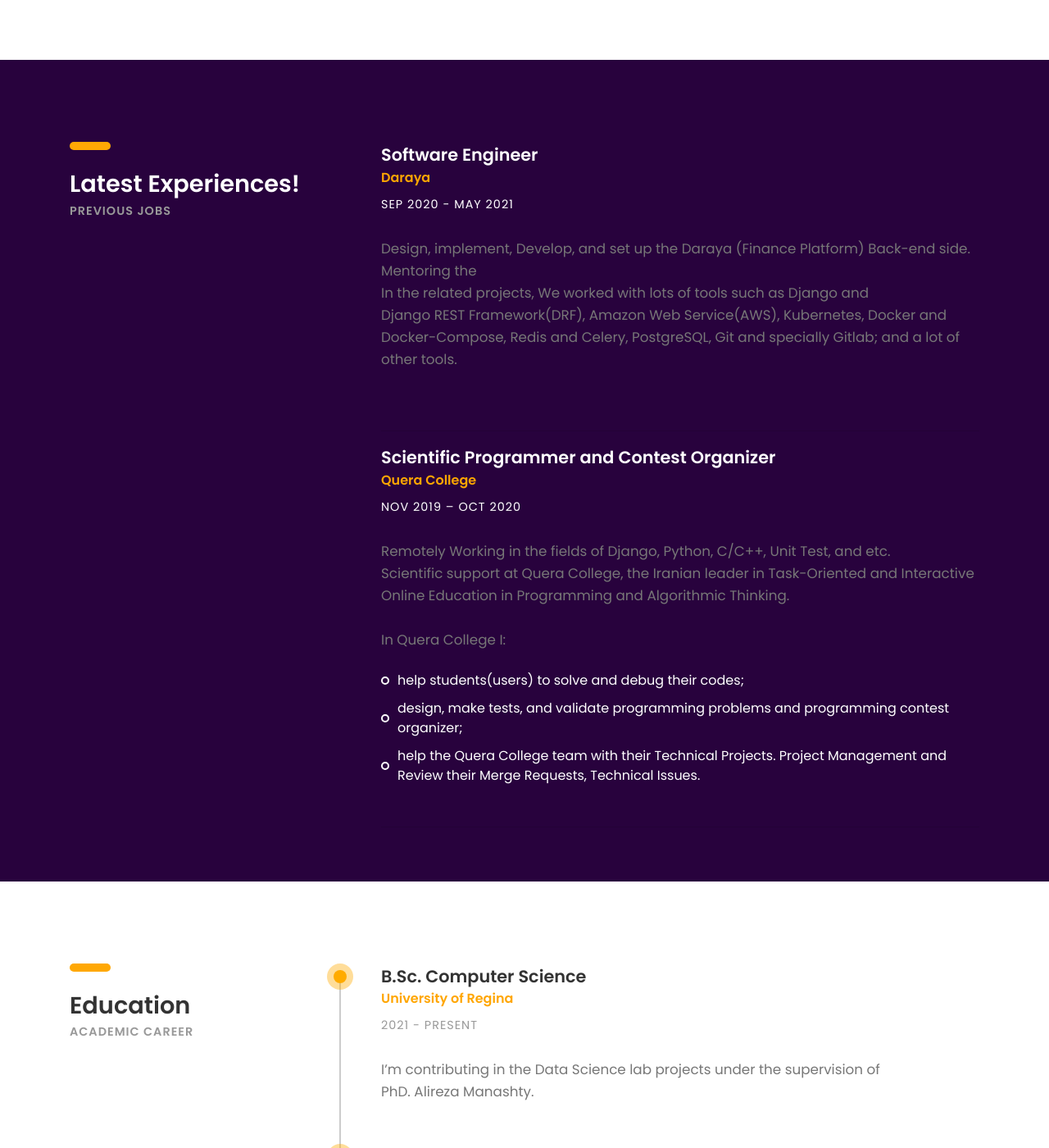
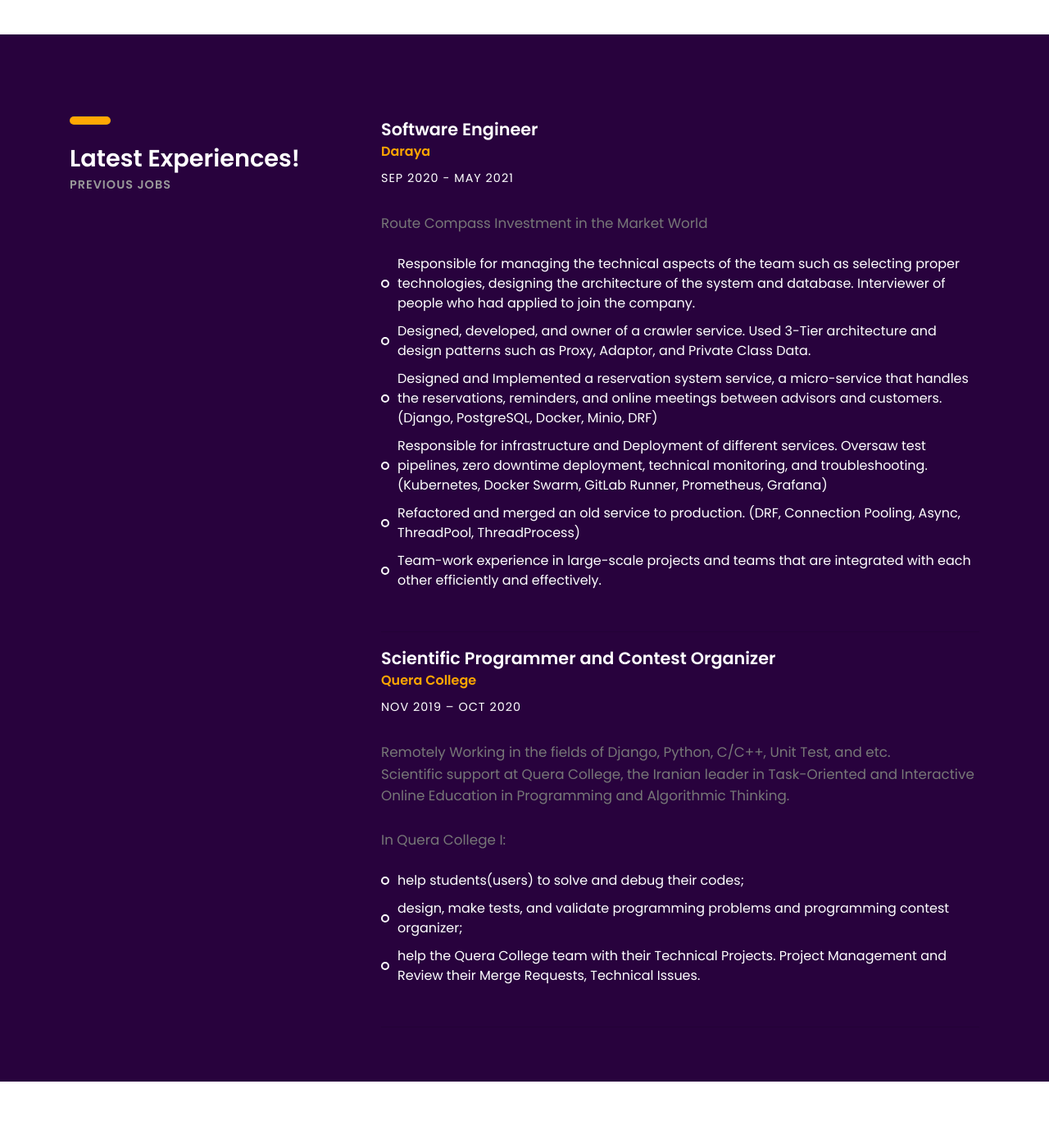
Before and after one commit to UR-DataScience/ur-datascience.github.io, a Jekyll site: the page built from _members/yazdan.md, in a window 1280 px wide and 1400 px high, scrolled down 1380 px. Shown: the whole window at 82% size. Built offline with Jekyll 4.4.1, drawn with Linux system fonts in a browser that asks for light colours; some web fonts are replaced; some of the changed text lies outside the part shown.

Commit message:
Minor update on Yazdan's page

```diff
--- a/_members/yazdan.md
+++ b/_members/yazdan.md
@@ -4,30 +4,29 @@
 permalink: /members/yazdan
 
 name: Yazdan Ranjbar
-role: <br> Data Science Enthusiastic <br> B.Sc. Computer Science student <br> Software Engineer
+role: <br> B.Sc. Computer Science student <br> Software Engineer
 
 image: "/assets/img/team/Yazdan_Ranjbar.jpg"
 alt: yazdan-ranjbar
 
 email: Yazdan_ra@icloud.com
-#email_text: Contact me
 
 number: "+1(639)382-2247"
-#number_text: Text only
 
-address: University of Regina, Regina, SK, Canada
-#address_text: Work
+address: Regina, SK, Canada
 
 
 social:
     - url: https://linkedin.com/in/yazdanra/
-      icon: ion-social-linkedin
+      icon: ion-social-linkedin-outline
     - url: https://github.com/yazdanra/
       icon: ion-social-github
     - url: https://twitter.com/yazdan__ra/
       icon: ion-social-twitter
     - url: https://gitlab.com/yazdan_ra
       icon: "fab fa-gitlab"
+    - url: https://yazdanra.com
+      icon: ion-ios-world-outline
 
 about: >-
     B.Sc. Computer Science student with +5 years of Algorithm programming experience includes
@@ -64,17 +53,14 @@
         - title: Software Engineer
           subtitle: Daraya
           status: SEP 2020 - MAY 2021
-          text: >-
-            Design, implement, Develop, and set up the Daraya (Finance Platform) Back-end side. Mentoring the <br>
-            In the related projects, We worked with lots of tools such as
-            [Django](https://www.djangoproject.com) and [Django REST Framework(DRF)](https://www.django-rest-framework.org),
-            [Amazon Web Service(AWS)](https://aws.amazon.com),
-            [Kubernetes](https://kubernetes.io),
-            [Docker](https://www.docker.com) and [Docker-Compose](https://docs.docker.com/compose/),
-            [Redis](https://redis.io) and [Celery](https://docs.celeryproject.org/en/stable/),
-            [PostgreSQL](https://www.postgresql.org),
-            [Git](https://git-scm.com) and specially [Gitlab](https://gitlab.com);
-            and a lot of other tools. <br>
+          text: Route Compass Investment in the Market World <br>
+          points:
+              - Responsible for managing the technical aspects of the team such as selecting proper technologies, designing the architecture of the system and database. Interviewer of people who had applied to join the company.
+              - Designed, developed, and owner of a crawler service. Used 3-Tier architecture and design patterns such as Proxy, Adaptor, and Private Class Data.
+              - Designed and Implemented a reservation system service, a micro-service that handles the reservations, reminders, and online meetings between advisors and customers. (Django, PostgreSQL, Docker, Minio, DRF)
+              - Responsible for infrastructure and Deployment of different services. Oversaw test pipelines, zero downtime deployment, technical monitoring, and troubleshooting. (Kubernetes, Docker Swarm, GitLab Runner, Prometheus, Grafana)
+              - Refactored and merged an old service to production. (DRF, Connection Pooling, Async, ThreadPool, ThreadProcess)
+              - Team-work experience in large-scale projects and teams that are integrated with each other efficiently and effectively.
         - title: Scientific Programmer and Contest Organizer
           subtitle: Quera College
           status: NOV 2019 – OCT 2020
@@ -95,7 +81,7 @@
     events:
         - title: B.Sc. Computer Science
           subtitle: University of Regina
-          status: 2021 - PRESENT
+          status: 2021 - 2025 (EXPECTED)
           text: >-
             I'm contributing in the Data Science lab projects under
             the supervision of [PhD. Alireza Manashty](https://urdatascience.ca/members/alireza).
@@ -103,7 +89,7 @@
           subtitle: Allame Helli High School
           status: 2013 – 2019
           text: >-
-            Member of [National Organization for Development of Exceptional Talents](https://en.wikipedia.org/wiki/National_Organization_for_Development_of_Exceptional_Talents) (NODET)
+            Affiliated with the [National Organization for Development of Exceptional Talents](https://en.wikipedia.org/wiki/National_Organization_for_Development_of_Exceptional_Talents) (NODET)
 
 
 footer:
@@ -115,27 +101,3 @@
       count: 20
 
 ---
-
-![Yazdan's github stats](https://github-readme-stats.vercel.app/api?username=yazdanra&count_private=true&show_icons=true)
-
-<br><br>
-## **Some of Repositories**
-<br><br>
-
-[![ReadMe Card](https://github-readme-stats.vercel.app/api/pin/?username=yazdanra&repo=django-itelegram)](https://github.com/yazdanra/django-itelegram)
-
----
-
-[![ReadMe Card](https://github-readme-stats.vercel.app/api/pin/?username=yazdanra&repo=pytse-client)](https://github.com/yazdanra/pytse-client)
-
----
-
-[![ReadMe Card](https://github-readme-stats.vercel.app/api/pin/?username=querateam&repo=django-qsessions)](https://github.com/querateam/django-qsessions)
-
----
-
-[![ReadMe Card](https://github-readme-stats.vercel.app/api/pin/?username=yazdanra&repo=gharar)](https://github.com/YazdanRa/gharar)
-
----
-
-[![ReadMe Card](https://github-readme-stats.vercel.app/api/pin/?username=alireza8n&repo=django-backend)](https://github.com/alireza8n/django-backend)
```
Also changed, not shown: other parts of _members/yazdan.md (+0 -10 lines).
